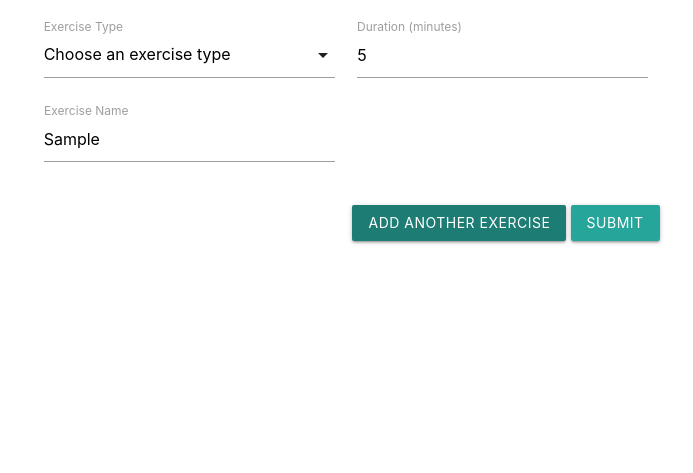
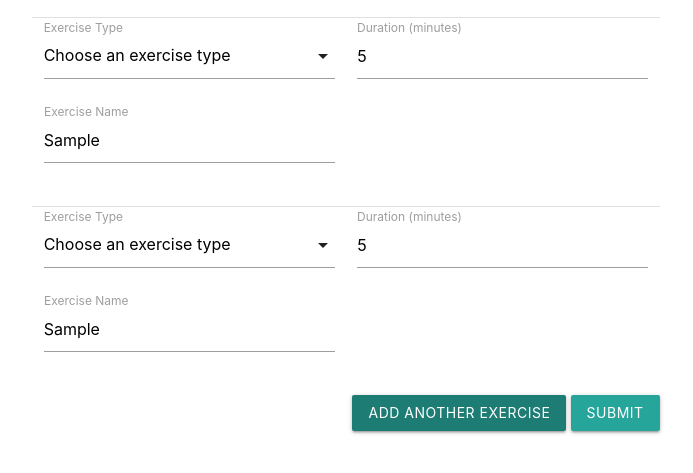
Before and after one commit to JohnDJake/workout-tracker, a website: page public/index.html in a window 1280 px wide. Both pictures are taken after typing "5", "Sample" into the empty fields and a click on the button "ADD ANOTHER EXERCISE". Shown: the part 139-612 px from the top of the page, without its empty margins (294-987 px from the left). Drawn offline with nearby package versions, Linux system fonts and the light colour scheme.

Commit message:
exercise form can be duplicated to add multiple at once

```diff
--- a/public/assets/js/script.js
+++ b/public/assets/js/script.js
@@ -1,5 +1,5 @@
 $(() => {
-    $("select").formSelect().on("change", event => {
+    $("select[name=type]").on("change", event => {
         const $type = $(event.target);
         const $form = $type.parents(".exercise-form");
         $form.children(".cardio-form,.resistance-form").hide();
@@ -12,4 +12,12 @@ $(() => {
                 break;
         }
     });
+
+    let selects = M.FormSelect.init(document.querySelectorAll("select"));
+
+    $("#more-exercise").on("click", () => {
+        selects.forEach(select => select.destroy());
+        $(".exercise-form").last().clone(true).appendTo("#forms");
+        selects = M.FormSelect.init(document.querySelectorAll("select"));
+    });
 });
--- a/public/index.html
+++ b/public/index.html
@@ -36,7 +36,9 @@
             </div>
             <div class="row" id="exercise-form-div">
                 <div class="col s12">
+                    <div id="forms">
                         <form class="exercise-form row">
+                            <div class="divider col s12"></div>
                             <div class="input-field col s12 l6">
                                 <select name="type">
                                     <option disabled selected>Choose an exercise type</option>
@@ -74,6 +76,7 @@
                                 </div>
                             </div>
                         </form>
+                    </div>
                     <div class="row right">
                         <button id="more-exercise" class="btn waves-effect waves-light">Add another exercise</button>
                         <button id="submit" class="btn waves-effect waves-light">Submit</button>
```
Lines whose indentation alone changed are shown as unchanged.
